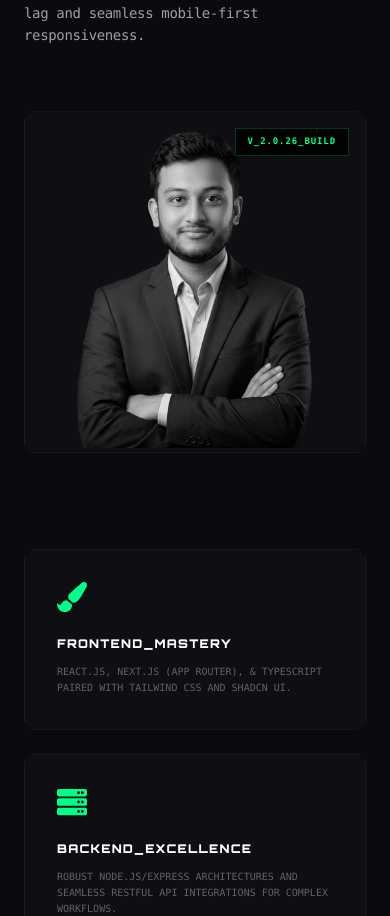
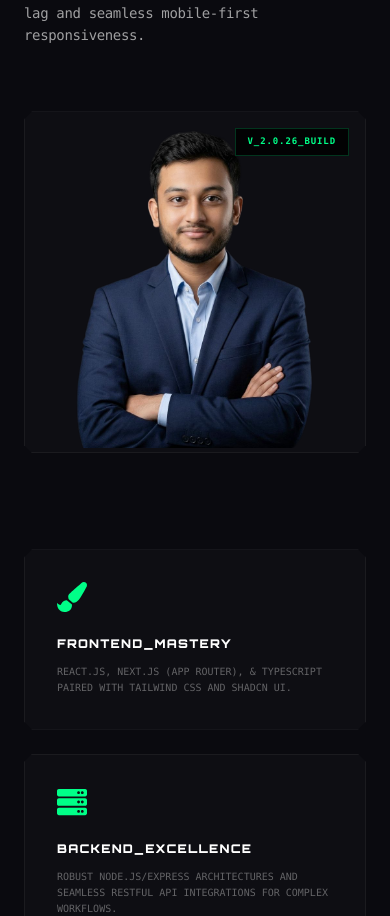
Before and after one commit to CoderGUY47/myPortfolio, a React (Vite) app: page /about in a window 390 px wide. Shown: the part 885-1801 px from the top of the page. Built offline with nearby package versions, Linux system fonts and the light colour scheme.

Commit message:
style: remove grayscale on mobile/tab for profile image

```diff
--- a/src/components/AboutMe.jsx
+++ b/src/components/AboutMe.jsx
@@ -96,7 +96,7 @@ const AboutMe = () => {
                <img
                  src="/images/bio-pic-png.png"
                  alt="S.M. Hasan Profile"
-                 className="w-full grayscale group-hover:grayscale-0 transition-all duration-700 hover:scale-105"
+                 className="w-full lg:grayscale lg:group-hover:grayscale-0 transition-all duration-700 hover:scale-105"
                />
                <div className="absolute top-4 right-4 bg-black/80 backdrop-blur-md border border-accent/20 px-3 py-1.5 font-mono text-[9px] text-accent font-black tracking-widest uppercase">
                   v_2.0.26_build
```
